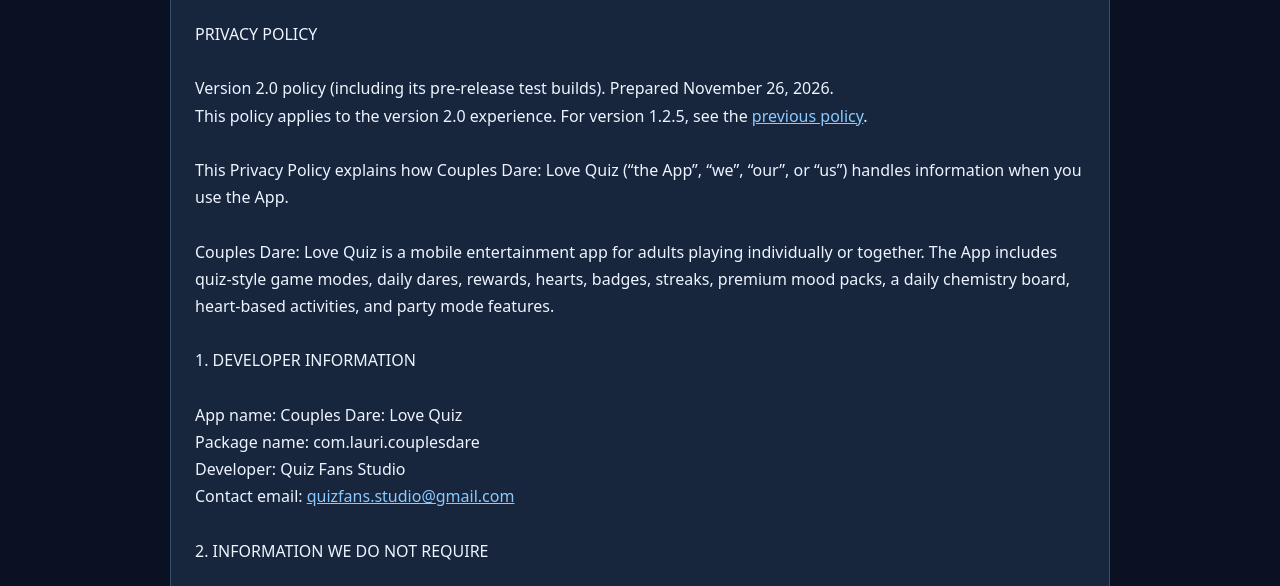
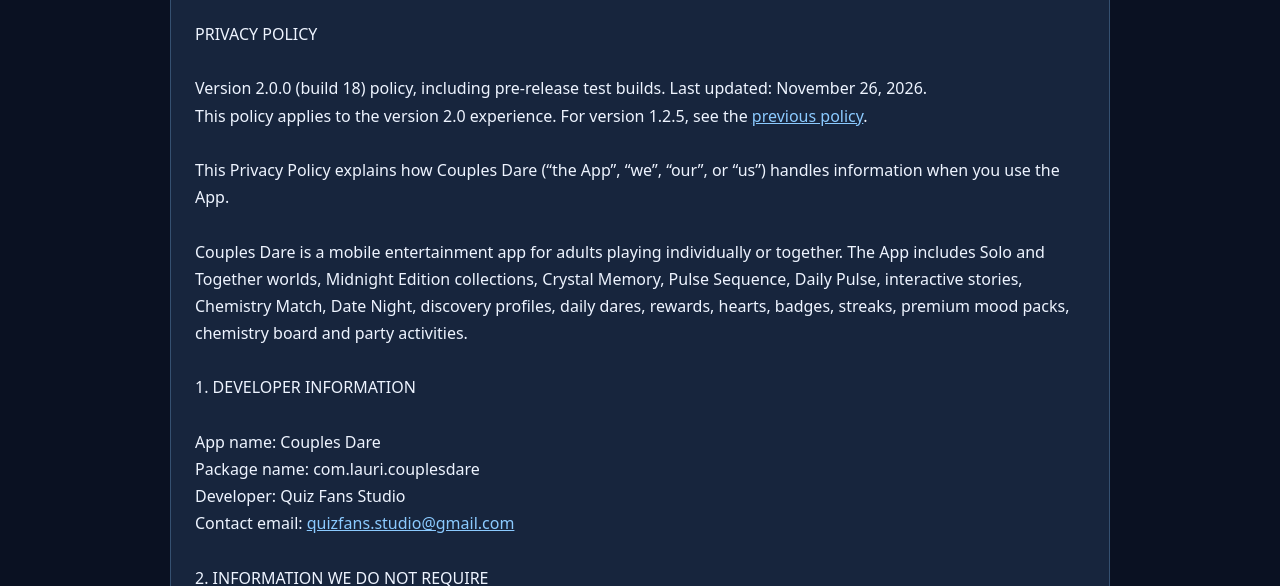
Before and after one commit to QuizFansStudio/Couples-Dare, a plain HTML site: page privacy-v2.html in a window 1280 px wide. Shown: the part 214-800 px from the top of the page. Drawn offline with Linux system fonts and the light colour scheme.

Commit message:
Align Couples Dare 2.0.0 legal and support information with Midnight Edition

```diff
--- a/privacy-v2.html
+++ b/privacy-v2.html
@@ -9,23 +9,23 @@ footer{font-size:13px}@media(max-width:600px){main{margin:12px;padding:17px}}</s
 <header><a href="https://quizfansstudio.github.io/">Quiz Fans Studio (QFS)</a> | <a href="/Couples-Dare/">Couples Dare</a></header>
 <main><h1>Privacy Policy</h1><pre>PRIVACY POLICY
 
-Version 2.0 policy (including its pre-release test builds). Prepared November 26, 2026.
+Version 2.0.0 (build 18) policy, including pre-release test builds. Last updated: November 26, 2026.
 This policy applies to the version 2.0 experience. For version 1.2.5, see the <a href="privacy.html">previous policy</a>.
 
-This Privacy Policy explains how Couples Dare: Love Quiz (“the App”, “we”, “our”, or “us”) handles information when you use the App.
+This Privacy Policy explains how Couples Dare (“the App”, “we”, “our”, or “us”) handles information when you use the App.
 
-Couples Dare: Love Quiz is a mobile entertainment app for adults playing individually or together. The App includes quiz-style game modes, daily dares, rewards, hearts, badges, streaks, premium mood packs, a daily chemistry board, heart-based activities, and party mode features.
+Couples Dare is a mobile entertainment app for adults playing individually or together. The App includes Solo and Together worlds, Midnight Edition collections, Crystal Memory, Pulse Sequence, Daily Pulse, interactive stories, Chemistry Match, Date Night, discovery profiles, daily dares, rewards, hearts, badges, streaks, premium mood packs, chemistry board and party activities.
 
 1. DEVELOPER INFORMATION
 
-App name: Couples Dare: Love Quiz
+App name: Couples Dare
 Package name: com.lauri.couplesdare
 Developer: Quiz Fans Studio
 Contact email: <a href="mailto:quizfans.studio@gmail.com">quizfans.studio@gmail.com</a>
 
 2. INFORMATION WE DO NOT REQUIRE
 
-The App does not require users to create an account.
+The App does not offer dedicated app-account creation or sign-in. Google Play purchases may use the user's existing Google Play account; this is not a Couples Dare account.
 
 We do not ask users to provide their full name, email address, phone number, home address, contacts, photos, camera access, microphone access, or precise location in order to use the main features of the App.
 
@@ -46,9 +46,10 @@ Some information is stored locally on your device to make the App work properly
 * Party Mode scores and local game progress;
 * Premium unlock status;
 * Self-declared adult eligibility and optional telemetry preference;
-* Signature chapter checkpoints, theme totals, story paths, game records, collections and daily invitations.
+* Signature chapter checkpoints, theme totals, story paths, game records, collections and daily invitations;
+* Midnight Edition session progress, local card rotation and collection checkpoints.
 
-Signature preference summaries are calculated from gameplay choices for entertainment. Individual Signature answers are not retained as a response history or sent as analytics event parameters. The app does not request the exact date of birth or identity documents for age confirmation.
+Signature and discovery preference summaries are calculated from gameplay choices for entertainment, not medical or psychological assessment. Romantic illustrations are bundled app assets, not user-submitted photographs. Individual Signature answers are not retained as a response history or sent as analytics event parameters. The app does not request the exact date of birth or identity documents for age confirmation.
 
 This information is used to provide app functionality and improve the user experience inside the App. This local information remains on your device unless processed by third-party services described in this Privacy Policy.
 
@@ -82,7 +83,7 @@ https://firebase.google.com/support/privacy
 
 The App may offer a one-time Premium upgrade through Google Play Billing.
 
-The Premium upgrade may remove ads and unlock premium features such as premium mood packs or other premium experiences.
+The one-time Premium upgrade removes in-app AdMob ads and unlocks eligible premium features, including additional Midnight Edition content and premium mood packs. It is not a recurring subscription.
 
 Purchases are processed by Google Play. We do not collect or store your payment card details.
 
```
